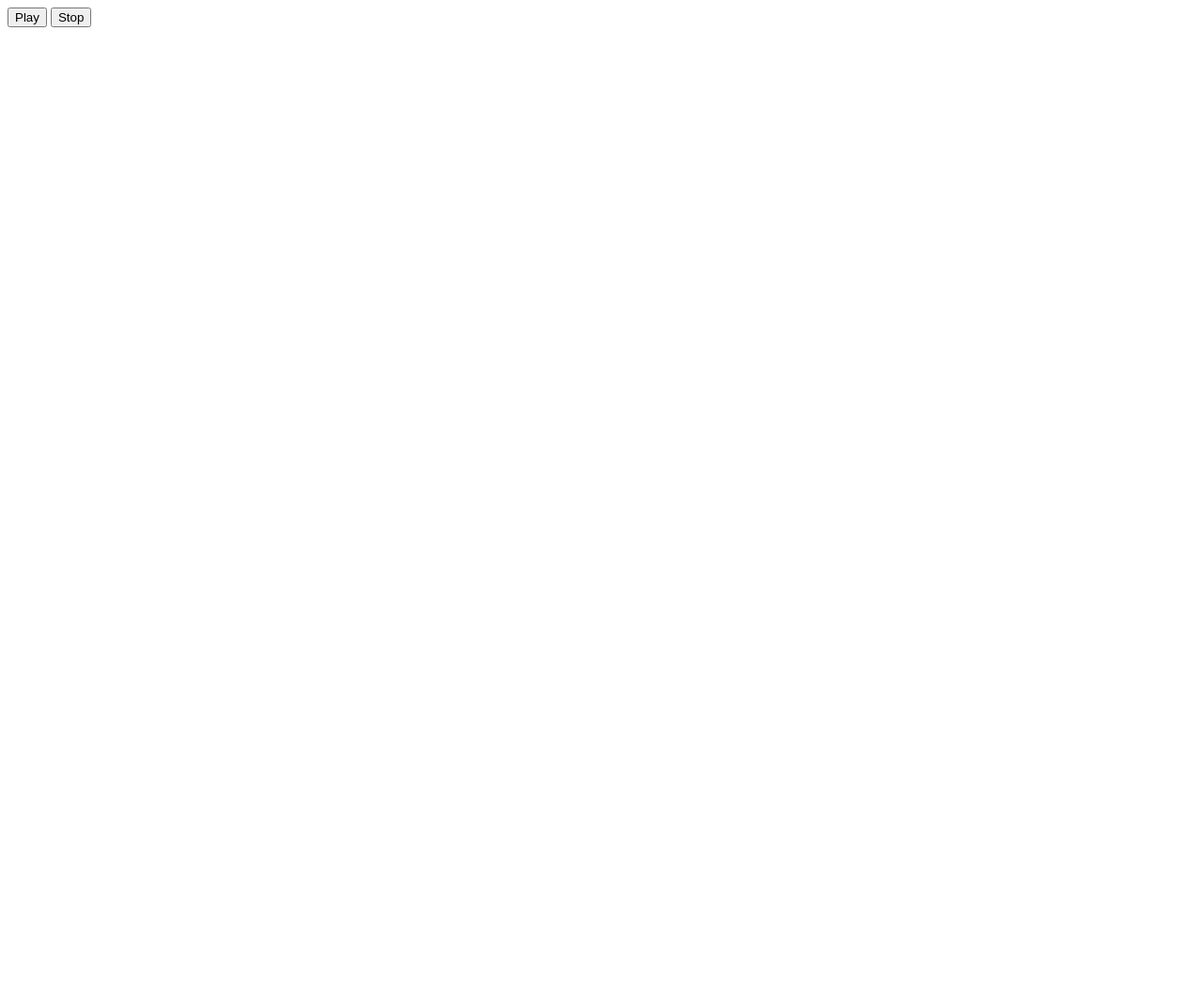
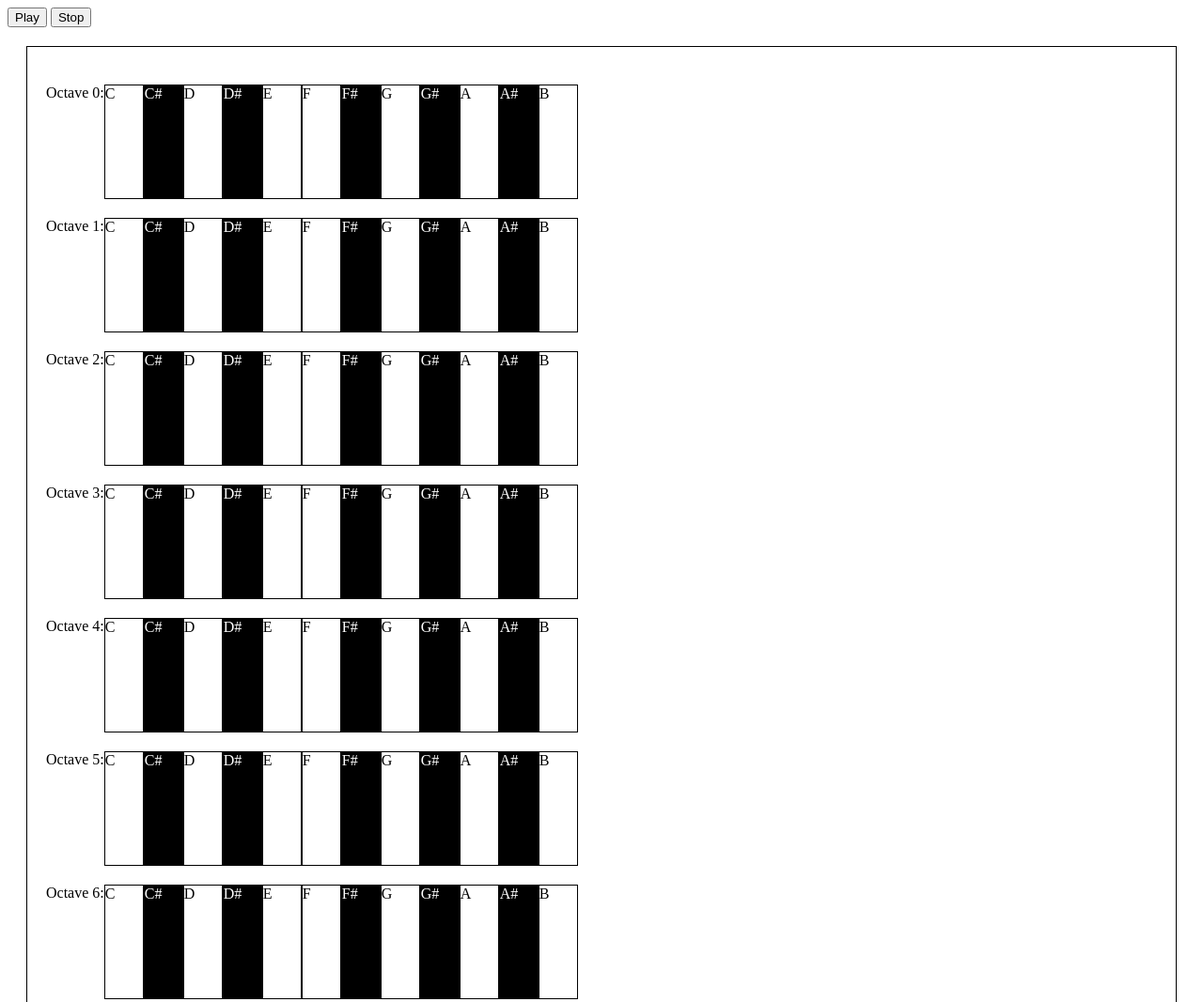
Before and after one commit to drewhsu86/js-audiocontext-notes, a plain HTML site: page index.html in a window 1280 px wide. Shown: the top 1067 px of the page at 94% size. Before the commit the page ends 800 px from the top, so only its background shows below. Drawn offline with Linux system fonts and the light colour scheme; files that its build step writes are made by us from their sources.

Commit message:
prototype keyboard playing these awful tones

```diff
--- a/css/styles.css
+++ b/css/styles.css
@@ -0,0 +1,16 @@
+#keyboards {
+  border: 1px solid black;
+  margin: 20px;
+  padding: 20px;
+}
+
+.keyboardRow {
+  display: flex;
+  margin: 20px 0;
+}
+
+.keyboardKey {
+  width: 40px;
+  height: 120px;
+  border: 1px solid black;
+}
--- a/index.html
+++ b/index.html
@@ -3,12 +3,16 @@
 <head>
   <meta charset="UTF-8">
   <meta name="viewport" content="width=device-width, initial-scale=1.0">
-  <link rel="stylesheets" href="styles.css">
+  <link rel="stylesheet" href="css/styles.css">
   <script src="js/main.js" defer></script>
   <title>Javascript Notes Using AudioContext</title>
 </head>
 <body>
   <button id="playButton">Play</button>
   <button id="stopButton">Stop</button>
+
+  <div id="keyboards">
+
+  </div>
 </body>
 </html>
--- a/js/main.js
+++ b/js/main.js
@@ -13,7 +13,7 @@
 // create oscillator from BaseAudioContext class, guess it's inherited
 // createOscillator creates an OscillatorNode
 // so the start method, etc are from there
-// -- I copied marcgg's note chart onto a json file
+
 // http://www.techlib.com/reference/musical_note_frequencies.htm#:~:text=Starting%20at%20any%20note%20the,be%20positive%2C%20negative%20or%20zero.
 // there is also a formula for notes, freq = note x 2^(N/12) where note is base note and N is number of notes away
 
@@ -81,13 +81,9 @@ stopSound.addEventListener('click', () => {
 })
 
 // function to play a short sound, with processing for duration, note (Oct-Not), wave type
-function playNote(noteCode, ms, wType) {
+function playNote(noteCode, ms = 1000, wType = 'triangle') {
   // initialize variables
   const finalMs = 40
-
-  // 2 optional arguments
-  if (!ms) ms = 1000
-  if (!wType) wType = 'sine'
 
   // create gain and oscillator
   const w = context.createOscillator()
@@ -103,6 +99,21 @@ function playNote(noteCode, ms, wType) {
   // start the note
   w.start()
 
+  // find the note in the notes object
+  // 1) parse the input
+  // 2) try to access that value
+  // 3) if found, play note at that frequency, if not found, play a default note
+  const [oct, not] = noteCode.split('-')
+  try {
+    if (notes[oct][not]) {
+      w.frequency.setValueAtTime(notes[oct][not], context.currentTime)
+    }
+
+  } catch (er) {
+    console.log('playNote: Note code not found!')
+    console.log(er)
+  }
+
   // we start stopping the wave after ms milliseconds
   // then we finally stop the wave with .stop 2*finalMs ms after that
   setTimeout(() => {
@@ -116,3 +127,36 @@ function playNote(noteCode, ms, wType) {
 
 
 // iteratively create 0-7 octaves and all 12 notes
+// keyboard type of thing
+// classname keyboardRow, keyboardKey
+// append these to id="keyboards"
+const keyboards = document.querySelector('#keyboards')
+
+for (let i = 0; i <= 7; i++) {
+  const keyboardOctave = document.createElement('div')
+  keyboardOctave.setAttribute('class', 'keyboardRow')
+
+  keyboardOctave.append(`Octave ${i}: `)
+
+  // in each octave make a key for each note
+  notesOctave.forEach((n, ind) => {
+    const key = document.createElement('div')
+    key.setAttribute('class', 'keyboardKey')
+    key.innerText = `${n}`
+
+    // assemble the key's noteCode
+    const keyCode = `${i.toString()}-${n}`
+
+    key.addEventListener('click', () => playNote(keyCode, 300, 'triangle'))
+
+    // make the note black if it has a sharp (#)
+    if (n.includes('#')) {
+      key.style.backgroundColor = 'black'
+      key.style.color = 'white'
+    }
+
+    keyboardOctave.append(key)
+  })
+
+  keyboards.append(keyboardOctave)
+}
--- a/notes.json
+++ /dev/null
@@ -1,3 +0,0 @@
-{
-
-}
--- /dev/null
+++ b/songs.json
@@ -0,0 +1 @@
+["3-A", " ", "3-A", "3-C", "3-B", " ", "3-A"]
```
